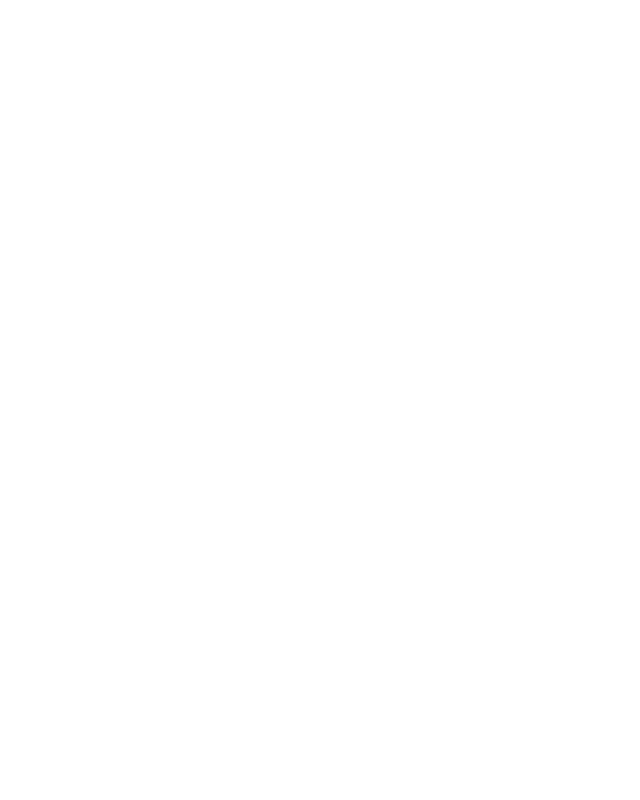
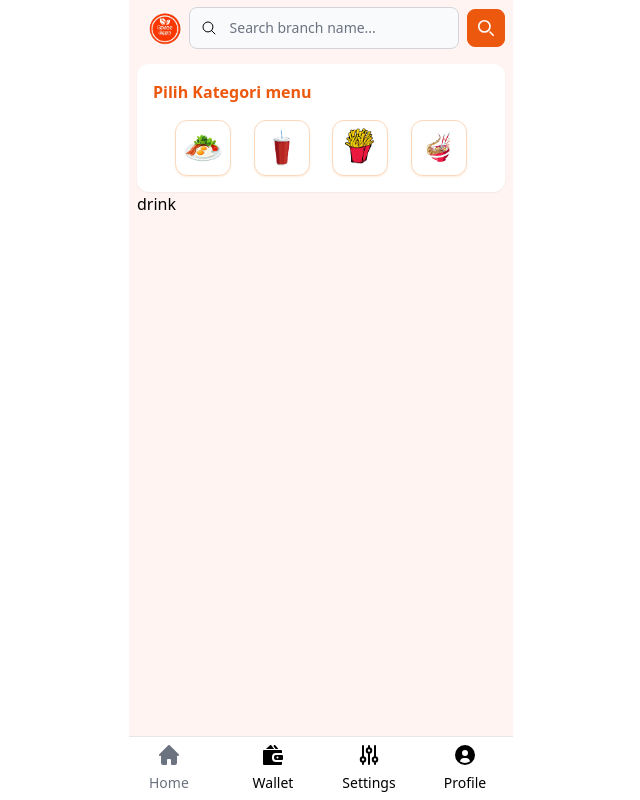
Before and after one commit to nawir177/enjoycafe-app, a React (Create React App) app: page /product/category/drink in a window 1280 px wide. Before the commit this address had no page. Shown: the whole page, without its empty margins (319-959 px from the left). Built offline with nearby package versions, Linux system fonts and the light colour scheme.

Commit message:
add new link

```diff
--- a/src/App.js
+++ b/src/App.js
@@ -3,13 +3,15 @@
 function App() {
   const Home = lazy(() => import("./pages/home"))
   const ProductDetail = lazy(()=>import("./pages/product/detail"))
+  const ShowProductCategory = lazy(()=>import("./pages/product/ShowProductCategory"))
   return (
 
         <BrowserRouter>
           <Suspense fallback={'loading...'}>
             <Routes>
               <Route index path='/' element={<Home />} />
-              <Route path='/product/detail' element={<ProductDetail/>} />
+              <Route path='/product/detail/' element={<ProductDetail/>} />
+              <Route path='/product/category/:category' element={<ShowProductCategory/>} />
             </Routes>
           </Suspense>
         </BrowserRouter>
--- a/src/components/navbarButtom.jsx
+++ b/src/components/navbarButtom.jsx
@@ -1,4 +1,5 @@
 import * as React from 'react';
+import { NavLink } from 'react-router-dom';
 
 export const metadata = {
   title: 'D:\PROJECT\react\enjoy-cafe-app\src\components',
@@ -8,31 +9,33 @@
    return (
       <main>
          <div className="max-w-sm mx-auto fixed bottom-0  z-50 w-full h-16 bg-white border-t border-gray-200 dark:bg-gray-700 dark:border-gray-600">
-            <div className="grid h-full max-w-lg grid-cols-4 mx-auto font-medium">
+            <div className="grid h-full max-w-lg grid-cols-4 mx-auto font-medium py-2">
+               <NavLink to={'/'} className={({ isActive }) => (isActive ? 'text-primary' : 'text-gray-500')}>
+                  <button type="button" className="inline-flex flex-col items-center justify-center px-5 hover:bg-gray-50 dark:hover:bg-gray-800 group">
+                     <svg className="w-5 h-5 mb-2  dark:text-gray-400 group-hover:text-primary " aria-hidden="true" xmlns="http://www.w3.org/2000/svg" fill="currentColor" viewBox="0 0 20 20">
+                        <path d="m19.707 9.293-2-2-7-7a1 1 0 0 0-1.414 0l-7 7-2 2a1 1 0 0 0 1.414 1.414L2 10.414V18a2 2 0 0 0 2 2h3a1 1 0 0 0 1-1v-4a1 1 0 0 1 1-1h2a1 1 0 0 1 1 1v4a1 1 0 0 0 1 1h3a2 2 0 0 0 2-2v-7.586l.293.293a1 1 0 0 0 1.414-1.414Z" />
+                     </svg>
+                     <span className="text-sm group-hover:text-primary ">Home</span>
+                  </button>
+               </NavLink>
                <button type="button" className="inline-flex flex-col items-center justify-center px-5 hover:bg-gray-50 dark:hover:bg-gray-800 group">
-                  <svg className="w-5 h-5 mb-2 text-gray-500 dark:text-gray-400 group-hover:text-primary " aria-hidden="true" xmlns="http://www.w3.org/2000/svg" fill="currentColor" viewBox="0 0 20 20">
-                     <path d="m19.707 9.293-2-2-7-7a1 1 0 0 0-1.414 0l-7 7-2 2a1 1 0 0 0 1.414 1.414L2 10.414V18a2 2 0 0 0 2 2h3a1 1 0 0 0 1-1v-4a1 1 0 0 1 1-1h2a1 1 0 0 1 1 1v4a1 1 0 0 0 1 1h3a2 2 0 0 0 2-2v-7.586l.293.293a1 1 0 0 0 1.414-1.414Z" />
-                  </svg>
-                  <span className="text-sm text-gray-500 dark:text-gray-400 group-hover:text-primary ">Home</span>
-               </button>
-               <button type="button" className="inline-flex flex-col items-center justify-center px-5 hover:bg-gray-50 dark:hover:bg-gray-800 group">
-                  <svg className="w-5 h-5 mb-2 text-gray-500 dark:text-gray-400 group-hover:text-primary " aria-hidden="true" xmlns="http://www.w3.org/2000/svg" fill="currentColor" viewBox="0 0 20 20">
+                  <svg className="w-5 h-5 mb-2  group-hover:text-primary " aria-hidden="true" xmlns="http://www.w3.org/2000/svg" fill="currentColor" viewBox="0 0 20 20">
                      <path d="M11.074 4 8.442.408A.95.95 0 0 0 7.014.254L2.926 4h8.148ZM9 13v-1a4 4 0 0 1 4-4h6V6a1 1 0 0 0-1-1H1a1 1 0 0 0-1 1v13a1 1 0 0 0 1 1h17a1 1 0 0 0 1-1v-2h-6a4 4 0 0 1-4-4Z" />
                      <path d="M19 10h-6a2 2 0 0 0-2 2v1a2 2 0 0 0 2 2h6a1 1 0 0 0 1-1v-3a1 1 0 0 0-1-1Zm-4.5 3.5a1 1 0 1 1 0-2 1 1 0 0 1 0 2ZM12.62 4h2.78L12.539.41a1.086 1.086 0 1 0-1.7 1.352L12.62 4Z" />
                   </svg>
-                  <span className="text-sm text-gray-500 dark:text-gray-400 group-hover:text-primary ">Wallet</span>
+                  <span className="text-sm  group-hover:text-primary ">Wallet</span>
                </button>
                <button type="button" className="inline-flex flex-col items-center justify-center px-5 hover:bg-gray-50 dark:hover:bg-gray-800 group">
-                  <svg className="w-5 h-5 mb-2 text-gray-500 dark:text-gray-400 group-hover:text-primary " aria-hidden="true" xmlns="http://www.w3.org/2000/svg" fill="none" viewBox="0 0 20 20">
+                  <svg className="w-5 h-5 mb-2  group-hover:text-primary " aria-hidden="true" xmlns="http://www.w3.org/2000/svg" fill="none" viewBox="0 0 20 20">
                      <path stroke="currentColor" strokeLinecap="round" strokeLinejoin="round" strokeWidth="2" d="M4 12.25V1m0 11.25a2.25 2.25 0 0 0 0 4.5m0-4.5a2.25 2.25 0 0 1 0 4.5M4 19v-2.25m6-13.5V1m0 2.25a2.25 2.25 0 0 0 0 4.5m0-4.5a2.25 2.25 0 0 1 0 4.5M10 19V7.75m6 4.5V1m0 11.25a2.25 2.25 0 1 0 0 4.5 2.25 2.25 0 0 0 0-4.5ZM16 19v-2" />
                   </svg>
-                  <span className="text-sm text-gray-500 dark:text-gray-400 group-hover:text-primary ">Settings</span>
+                  <span className="text-sm  group-hover:text-primary ">Settings</span>
                </button>
                <button type="button" className="inline-flex flex-col items-center justify-center px-5 hover:bg-gray-50 dark:hover:bg-gray-800 group">
-                  <svg className="w-5 h-5 mb-2 text-gray-500 dark:text-gray-400 group-hover:text-primary " aria-hidden="true" xmlns="http://www.w3.org/2000/svg" fill="currentColor" viewBox="0 0 20 20">
+                  <svg className="w-5 h-5 mb-2  group-hover:text-primary " aria-hidden="true" xmlns="http://www.w3.org/2000/svg" fill="currentColor" viewBox="0 0 20 20">
                      <path d="M10 0a10 10 0 1 0 10 10A10.011 10.011 0 0 0 10 0Zm0 5a3 3 0 1 1 0 6 3 3 0 0 1 0-6Zm0 13a8.949 8.949 0 0 1-4.951-1.488A3.987 3.987 0 0 1 9 13h2a3.987 3.987 0 0 1 3.951 3.512A8.949 8.949 0 0 1 10 18Z" />
                   </svg>
-                  <span className="text-sm text-gray-500 dark:text-gray-400 group-hover:text-primary ">Profile</span>
+                  <span className="text-sm  group-hover:text-primary ">Profile</span>
                </button>
             </div>
          </div>
--- a/src/pages/home/category.jsx
+++ b/src/pages/home/category.jsx
@@ -1,4 +1,5 @@
-
+import React from "react";
+import { Link } from "react-router-dom";
 export default function Category() {
    return (
       <main>
@@ -6,24 +7,32 @@
             <h1 className="text-md font-semibold text-primary mb-4">Pilih Kategori menu</h1>
             <div className="flex justify-evenly">
                <div className="col">
+                  <Link to={'/product/category/food'}>
                   <button className="p-2 rounded-xl w-14 h-14 bg-white shadow-sm shadow-orange-100 flex items-center justify-center border border-orange-200">
                      <img src="/icon/food.png" alt="" />
                   </button>
+                  </Link>
                </div>
                <div className="col">
+                  <Link to={'/product/category/drink'}>
                   <button className="p-2 rounded-xl w-14 h-14 bg-white shadow-sm shadow-orange-100 flex items-center justify-center border border-orange-200">
                      <img src="/icon/drink.png" alt="" />
                   </button>
+                  </Link>
                </div>
                <div className="col">
+                  <Link to={'/product/category/snack'}>
                   <button className="p-2 rounded-xl w-14 h-14 bg-white shadow-sm shadow-orange-100 flex items-center justify-center border border-orange-200">
                      <img src="/icon/snack.png" alt="" />
                   </button>
+                  </Link>
                </div>
                <div className="col">
+                  <Link to={'/product/category/mie'}>
                   <button className="p-2 rounded-xl w-14 h-14 bg-white shadow-sm shadow-orange-100 flex items-center justify-center border border-orange-200">
                      <img src="/icon/mie.png" alt="" />
                   </button>
+                  </Link>
                </div>
             </div>
          </div>
--- /dev/null
+++ b/src/pages/product/ShowProductCategory.jsx
@@ -0,0 +1,15 @@
+import React from 'react'
+import App from '../App'
+import { useParams } from 'react-router-dom'
+import Category from '../home/category'
+export default function ShowProductCategory() {
+    const { category } = useParams()
+  return (
+    <App title={'category'}>
+    <div>
+        <Category/>
+       <h1>{category} </h1>
+    </div>
+    </App>
+  )
+}
--- a/src/pages/product/detail.jsx
+++ b/src/pages/product/detail.jsx
@@ -35,7 +35,7 @@
                   </div>
                </div>
             </div>
-            <div className="mt-4 p-3 rounded-xl bg-orange-800 text-sm text-gray-100">
+            <div className="mt-4 p-3 rounded-xl bg-orange-950 text-sm text-gray-100">
                <h3 className="text-xl font-bold mb-4">Deskripsi Produk</h3>
                <p>Lorem ipsum dolor sit amet consectetur adipisicing elit. Quisquam ducimus magnam eius aperiam facilis eligendi ipsa iste unde laborum porro vero, doloremque doloribus nesciunt nemo inventore alias deleniti minus officia.</p>
 
```
Also changed, not shown: 1 other file (tests, documents, lock files or other folders).
